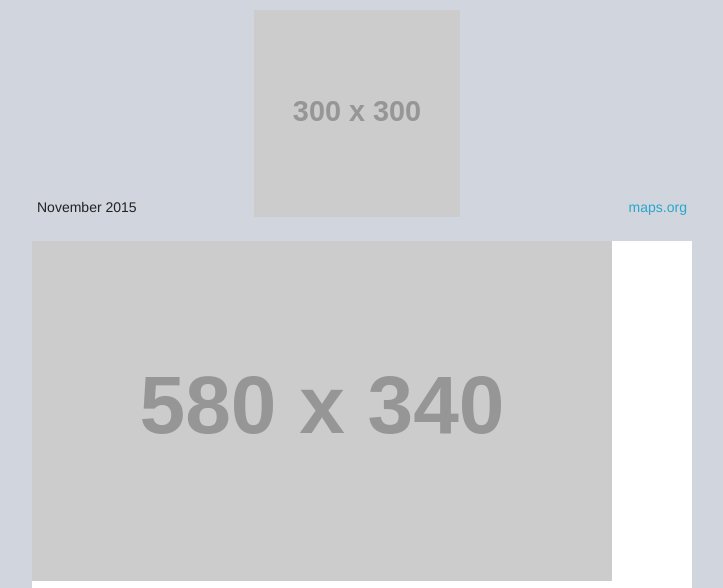
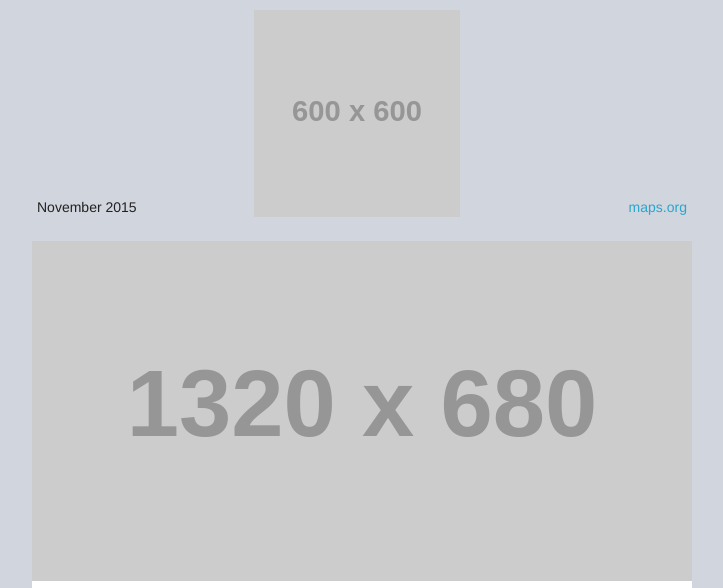
Before and after one commit to jakezien/maps-newsletter, a plain HTML site: page maps.html in a window 1280 px wide. Shown: the top 588 px of the page, without its empty margins (278-1001 px from the left). Drawn offline with Linux system fonts and the light colour scheme; placeholder pictures from the web are drawn by us.

Commit message:
Image sizes

```diff
--- a/maps.html
+++ b/maps.html
@@ -42,7 +42,7 @@
                                 November 2015
                               </td>
                               <td class="four sub-columns">
-                                <a href="http://www.maps.org"><img src="http://placehold.it/300x300"></a>
+                                <a href="http://www.maps.org"><img src="http://placehold.it/600x600"></a>
                               </td>
                               <td class="four sub-columns last header-link">
                                 <a href="http://www.maps.org">maps.org</a>
@@ -70,12 +70,12 @@
                     <tr>
                       <td>
                         <!-- Cover image  -->
-                        <img src="http://placehold.it/580x340">
+                        <img src="http://placehold.it/1320x680">
                       </td>
                     </tr>
                   </table>
 
-                  <table class="row text-pad">
+                  <table class="row">
                     <tr>
                       <td class="wrapper">
 
```
